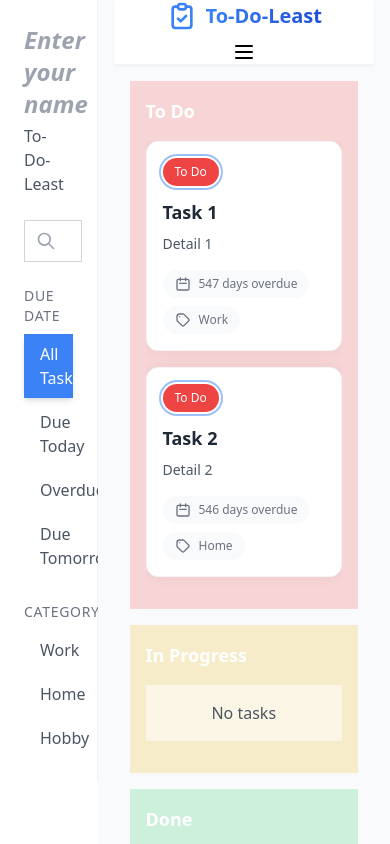
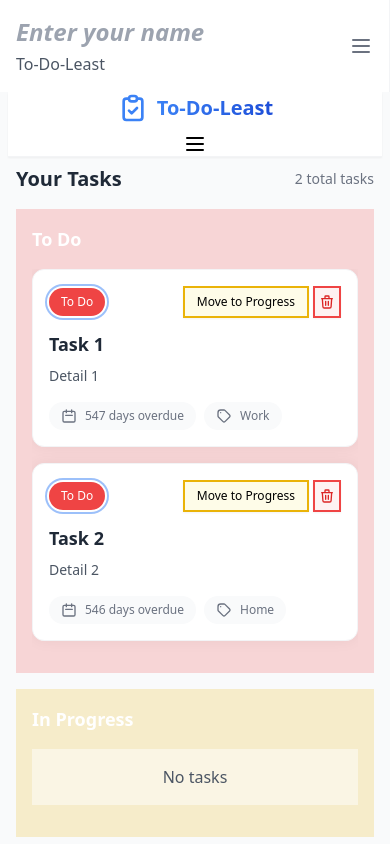
Before and after one commit to kakarifki/To-do-least, a React (Vite) app: page / in a window 390 px wide. Shown: the top 844 px of the page. Built offline with nearby package versions, Linux system fonts and the light colour scheme.

Commit message:
feat: initial mobile friendly design

```diff
--- a/index.html
+++ b/index.html
@@ -1,6 +1,8 @@
 <!doctype html>
 <html lang="en">
     <head>
+        <meta charset="UTF-8" />
+        <meta name="viewport" content="width=device-width, initial-scale=1.0, maximum-scale=1.0, user-scalable=no" />
         <!-- Primary Meta Tags -->
 <title>To-do-Least - At least you are doing something </title>
 <meta name="title" content="To-do-Least - At least you are doing something" />
--- a/src/App.tsx
+++ b/src/App.tsx
@@ -44,8 +44,8 @@ const App: FC = () => {
 
 
   return (
-    <div className="App flex min-h-screen">
-      <div className="w-1/4">
+    <div className="App flex flex-col md:flex-row min-h-screen">
+      <div className="w-full md:w-1/4 md:sticky md:top-0 md:h-screen">
         <Sidebar
           onFilterChange={setActiveFilter}
           onSearchChange={setSearchQuery}
@@ -54,7 +54,7 @@ const App: FC = () => {
           filteredTasksCount={filteredTasks.length}
         />
       </div>
-      <div className="main w-3/4 bg-gray-50">
+      <div className="main w-full md:w-3/4 bg-gray-50">
         <Layout>
           <TaskList
             tasks={filteredTasks}
--- a/src/components/common/layout/index.tsx
+++ b/src/components/common/layout/index.tsx
@@ -9,7 +9,7 @@ interface LayoutProps {
 
 const Layout: FC<LayoutProps> = ({ children }) => {
   return (
-    <div className="min-h-screen flex flex-col container mx-auto px-4 sm:px-6 lg:px-8">
+    <div className="min-h-screen flex flex-col container mx-auto px-2 sm:px-4 md:px-6 lg:px-8">
       <div className="flex-1">
         <Navbar />
         {children}
--- a/src/components/common/sidebar.tsx
+++ b/src/components/common/sidebar.tsx
@@ -71,6 +71,10 @@ const Sidebar: FC<SidebarProps> = ({
   searchQuery,
   filteredTasksCount
 }) => {
+  const [isMobileMenuOpen, setIsMobileMenuOpen] = useState(false);
+
+  const toggleMobileMenu = () => setIsMobileMenuOpen(!isMobileMenuOpen);
+
   const getFilterButtonClass = (filter: FilterType) => {
     return `py-2 px-4 rounded-lg transition-all duration-200 ${
       activeFilter === filter
@@ -80,12 +84,44 @@ const Sidebar: FC<SidebarProps> = ({
   };
 
   return (
-    <div className="sidebar w-full bg-white border-r border-gray-100 p-6 space-y-6">
+    <div className="sidebar w-full bg-white border-r border-gray-100 p-4 md:p-6 h-full">
+      <div className="flex items-center justify-between md:block">
         <div className="space-y-1">
           <NameInput />
           <p className="text-gray-600">To-Do-Least</p>
         </div>
 
+        <button
+          className="md:hidden text-gray-500 hover:text-blue-500 transition-colors duration-200"
+          onClick={toggleMobileMenu}
+          aria-label="Toggle sidebar menu"
+        >
+          <svg
+            className="w-6 h-6"
+            fill="none"
+            stroke="currentColor"
+            viewBox="0 0 24 24"
+          >
+            {isMobileMenuOpen ? (
+              <path
+                strokeLinecap="round"
+                strokeLinejoin="round"
+                strokeWidth={2}
+                d="M6 18L18 6M6 6l12 12"
+              />
+            ) : (
+              <path
+                strokeLinecap="round"
+                strokeLinejoin="round"
+                strokeWidth={2}
+                d="M4 6h16M4 12h16M4 18h16"
+              />
+            )}
+          </svg>
+        </button>
+      </div>
+
+      <div className={`space-y-6 mt-6 ${isMobileMenuOpen ? 'block' : 'hidden md:block'}`}>
         <div className="space-y-2">
           <div className="relative">
             <input
@@ -113,7 +149,7 @@ const Sidebar: FC<SidebarProps> = ({
 
         <div className="space-y-2">
           <h2 className="text-sm font-medium text-gray-500 uppercase tracking-wider">Due Date</h2>
-        <div className="flex flex-col gap-1">
+          <div className="grid grid-cols-2 md:grid-cols-1 gap-1">
             <button
               onClick={() => onFilterChange('all')}
               className={getFilterButtonClass('all')}
@@ -143,7 +179,7 @@ const Sidebar: FC<SidebarProps> = ({
 
         <div className="space-y-2">
           <h2 className="text-sm font-medium text-gray-500 uppercase tracking-wider">Category</h2>
-        <div className="flex flex-col gap-1">
+          <div className="grid grid-cols-2 md:grid-cols-1 gap-1">
             <button
               onClick={() => onFilterChange('work')}
               className={getFilterButtonClass('work')}
@@ -173,6 +209,7 @@ const Sidebar: FC<SidebarProps> = ({
           </div>
         )}
       </div>
+    </div>
   );
 };
 
--- a/src/components/item-task/index.tsx
+++ b/src/components/item-task/index.tsx
@@ -58,23 +58,37 @@ const ItemTask = ({ task, deleteTask, handleEditTaskStatus }: ItemTaskProps) =>
 
   return (
     <div className="group bg-white p-4 sm:p-6 rounded-xl shadow-[0_0_15px_rgba(0,0,0,0.05)] hover:shadow-[0_0_20px_rgba(0,0,0,0.1)] transition-all duration-300 border border-gray-100 relative">
-      <div className="flex items-center gap-2 mb-3">
+      <div className="flex items-center justify-between mb-3">
         <span
           className={`${statusColors[task.status]} text-white text-xs px-3 py-1.5 rounded-full font-medium shadow-sm
           ring-2 ring-offset-2 ${statusColors[task.status].replace('bg-', 'ring-')}/30`}
         >
           {statusLabels[task.status]}
         </span>
+
+        <div className="flex gap-1 sm:gap-2 sm:hidden">
+          {renderStatusButton()}
+          <Button
+            variant="destructive"
+            size="sm"
+            className="bg-red-50 hover:bg-red-500 text-red-600 hover:text-white border-2 border-red-500 shadow-sm hover:shadow-md transition-all duration-200 font-medium p-1 h-auto"
+            onClick={() => deleteTask(task.id)}
+          >
+            <svg className="w-4 h-4" fill="none" stroke="currentColor" viewBox="0 0 24 24" xmlns="http://www.w3.org/2000/svg">
+              <path strokeLinecap="round" strokeLinejoin="round" strokeWidth={2} d="M19 7l-.867 12.142A2 2 0 0116.138 21H7.862a2 2 0 01-1.995-1.858L5 7m5 4v6m4-6v6m1-10V4a1 1 0 00-1-1h-4a1 1 0 00-1 1v3M4 7h16" />
+            </svg>
+          </Button>
+        </div>
       </div>
 
       <div className="space-y-2 sm:space-y-3" onClick={handleNavigateToDetail}>
         <h3 className="text-lg sm:text-xl font-semibold text-gray-800 group-hover:text-blue-600 cursor-pointer transition-colors duration-200">
           {task.nameTodo}
         </h3>
-        <p className="text-sm text-gray-600 cursor-pointer group-hover:text-gray-700">
+        <p className="text-sm text-gray-600 cursor-pointer group-hover:text-gray-700 line-clamp-2">
           {task.details}
         </p>
-        <div className="flex flex-col sm:flex-row items-start sm:items-center gap-2 sm:gap-6 pt-2">
+        <div className="flex flex-wrap gap-2 pt-2">
           <p className="text-xs text-gray-500 flex items-center gap-2 bg-gray-50 px-3 py-1.5 rounded-full">
             <svg className="w-4 h-4" fill="none" stroke="currentColor" viewBox="0 0 24 24" xmlns="http://www.w3.org/2000/svg">
               <path strokeLinecap="round" strokeLinejoin="round" strokeWidth={2} d="M8 7V3m8 4V3m-9 8h10M5 21h14a2 2 0 002-2V7a2 2 0 00-2-2H5a2 2 0 00-2 2v12a2 2 0 002 2z" />
@@ -90,7 +104,7 @@ const ItemTask = ({ task, deleteTask, handleEditTaskStatus }: ItemTaskProps) =>
         </div>
       </div>
 
-      <div className="absolute right-4 top-4 flex gap-2 opacity-0 group-hover:opacity-100 transition-all duration-200 scale-95 group-hover:scale-100">
+      <div className="hidden sm:flex absolute right-4 top-4 gap-2 opacity-0 group-hover:opacity-100 transition-all duration-200 scale-95 group-hover:scale-100">
         {renderStatusButton()}
         <Button
           variant="destructive"
--- a/src/components/list-tasks/index.tsx
+++ b/src/components/list-tasks/index.tsx
@@ -36,7 +36,11 @@ const TaskList: FC<TaskListProps> = ({ tasks, deleteTask, handleEditTaskStatus }
   );
 
   return (
-    <div className="container mx-auto p-4">
+    <div className="container mx-auto p-2 sm:p-4">
+      <div className="mb-4 flex justify-between items-center">
+        <h1 className="text-xl sm:text-2xl font-bold text-gray-800">Your Tasks</h1>
+        <span className="text-sm text-gray-500">{tasks.length} total tasks</span>
+      </div>
       <TaskRow
         title="To Do"
         tasks={todoTasks}
--- a/src/pages/about.tsx
+++ b/src/pages/about.tsx
@@ -4,13 +4,13 @@ import React from 'react';
 const About: React.FC = () => {
   return (
     <Layout>
-    <div className="p-8">
-      <h1 className="text-3xl font-bold mb-4">About To-Do List Webapp</h1>
-      <p className="mb-6">
+    <div className="p-4 sm:p-6 md:p-8">
+      <h1 className="text-2xl sm:text-3xl font-bold mb-3 sm:mb-4">About To-Do List Webapp</h1>
+      <p className="text-sm sm:text-base mb-4 sm:mb-6">
         The To-Do List Webapp is a user-friendly tool designed to help users efficiently manage their daily tasks. It offers several key features to enhance task management and productivity. The application is built using React, TypeScript, and Tailwind CSS, ensuring a responsive and intuitive user experience.
       </p>
-      <h2 className="text-2xl font-bold mb-4">Features</h2>
-      <ul className="list-disc pl-8">
+      <h2 className="text-xl sm:text-2xl font-bold mb-3 sm:mb-4">Features</h2>
+      <ul className="list-disc pl-5 sm:pl-8 text-sm sm:text-base">
         <li className="mb-2">Task Creation: Users can add new tasks to their to-do list with ease.</li>
         <li className="mb-2">Task Editing: Modify existing tasks to keep your list up-to-date.</li>
         <li className="mb-2">Task Deletion: Remove completed or unwanted tasks.</li>
--- a/src/pages/error-page.tsx
+++ b/src/pages/error-page.tsx
@@ -25,10 +25,10 @@ export default function ErrorPage() {
   }
   return (
     <Layout>
-      <div id="error-page" className="container mx-auto p-4">
-        <h1 className="text-3xl font-bold mb-4">Oops!</h1>
-        <p className="text-lg mb-4">Sorry, an unexpected error has occurred.</p>
-        <p className="text-lg italic">
+      <div id="error-page" className="container mx-auto p-3 sm:p-4">
+        <h1 className="text-2xl sm:text-3xl font-bold mb-3 sm:mb-4">Oops!</h1>
+        <p className="text-base sm:text-lg mb-3 sm:mb-4">Sorry, an unexpected error has occurred.</p>
+        <p className="text-base sm:text-lg italic">
           <i>{message}</i>
         </p>
       </div>
--- a/src/pages/faq.tsx
+++ b/src/pages/faq.tsx
@@ -3,9 +3,9 @@ import Layout from '@/components/common/layout';
 const Faq = () => {
   return (
     <Layout>
-      <div className="container mx-auto p-4">
-        <h1 className="text-3xl font-bold mb-4">Frequently Asked Question</h1>
-        <p className="text-lg">This page will show FAQ</p>
+      <div className="container mx-auto p-3 sm:p-4">
+        <h1 className="text-2xl sm:text-3xl font-bold mb-3 sm:mb-4">Frequently Asked Question</h1>
+        <p className="text-base sm:text-lg">This page will show FAQ</p>
       </div>
     </Layout>
   );
--- a/src/pages/new-task.tsx
+++ b/src/pages/new-task.tsx
@@ -36,14 +36,14 @@ const NewTask: FC = () => {
   const categoryValue = watch('category');
 
   return (
-    <div className="container mx-auto px-4 py-8">
-      <div className="bg-white p-6 rounded-xl shadow-[0_0_15px_rgba(0,0,0,0.05)] hover:shadow-[0_0_20px_rgba(0,0,0,0.1)] transition-all duration-300 border border-gray-100">
-        <div className="flex items-center gap-3 mb-6">
-          <div className="h-8 w-1 bg-blue-500 rounded-full" />
-          <h2 className="text-2xl font-bold text-gray-800">Create New Task</h2>
+    <div className="container mx-auto px-2 sm:px-4 py-4 sm:py-8">
+      <div className="bg-white p-4 sm:p-6 rounded-xl shadow-[0_0_15px_rgba(0,0,0,0.05)] hover:shadow-[0_0_20px_rgba(0,0,0,0.1)] transition-all duration-300 border border-gray-100">
+        <div className="flex items-center gap-2 sm:gap-3 mb-4 sm:mb-6">
+          <div className="h-6 sm:h-8 w-1 bg-blue-500 rounded-full" />
+          <h2 className="text-xl sm:text-2xl font-bold text-gray-800">Create New Task</h2>
         </div>
 
-        <form className="space-y-6" onSubmit={handleSubmit(onSubmit)}>
+        <form className="space-y-4 sm:space-y-6" onSubmit={handleSubmit(onSubmit)}>
           <div className="space-y-2">
             <label className="block text-sm font-medium text-gray-700">Task Name</label>
             <Input
@@ -155,17 +155,17 @@ const NewTask: FC = () => {
             </div>
           </div>
 
-          <div className="flex gap-3 pt-4">
+          <div className="flex flex-col sm:flex-row gap-3 pt-4">
             <Button
               type="submit"
-              className="bg-blue-500 hover:bg-blue-600 text-white shadow-sm hover:shadow-md transition-all duration-200 font-medium px-6"
+              className="bg-blue-500 hover:bg-blue-600 text-white shadow-sm hover:shadow-md transition-all duration-200 font-medium px-6 text-sm sm:text-base w-full sm:w-auto"
             >
               Create Task
             </Button>
             <Button
               type="button"
               variant="outline"
-              className="border-2 border-gray-300 hover:bg-gray-100 shadow-sm hover:shadow-md transition-all duration-200 font-medium"
+              className="border-2 border-gray-300 hover:bg-gray-100 shadow-sm hover:shadow-md transition-all duration-200 font-medium text-sm sm:text-base w-full sm:w-auto"
               onClick={onCancel}
             >
               Cancel
--- a/src/pages/task-detail.tsx
+++ b/src/pages/task-detail.tsx
@@ -108,31 +108,31 @@ const TaskDetail: FC = () => {
   };
 
   return (
-    <div className="container mx-auto px-4 py-8 max-w-3xl">
-      <div className="mb-6">
+    <div className="container mx-auto px-2 sm:px-4 py-4 sm:py-8 max-w-3xl">
+      <div className="mb-4 sm:mb-6">
         <Button
           variant="outline"
-          className="border-2 border-gray-500 bg-gray-50 hover:bg-gray-500 hover:text-white shadow-sm hover:shadow-md transition-all duration-200 font-medium flex items-center gap-2"
+          className="border-2 border-gray-500 bg-gray-50 hover:bg-gray-500 hover:text-white shadow-sm hover:shadow-md transition-all duration-200 font-medium flex items-center gap-2 text-sm sm:text-base"
           onClick={() => navigate('/')}
         >
-          <svg className="w-5 h-5" fill="none" stroke="currentColor" viewBox="0 0 24 24" xmlns="http://www.w3.org/2000/svg">
+          <svg className="w-4 h-4 sm:w-5 sm:h-5" fill="none" stroke="currentColor" viewBox="0 0 24 24" xmlns="http://www.w3.org/2000/svg">
             <path strokeLinecap="round" strokeLinejoin="round" strokeWidth={2} d="M10 19l-7-7m0 0l7-7m-7 7h18" />
           </svg>
           Back to Homepage
         </Button>
       </div>
 
-      <div className="bg-white p-8 rounded-xl shadow-[0_0_15px_rgba(0,0,0,0.05)] hover:shadow-[0_0_20px_rgba(0,0,0,0.1)] transition-all duration-300 border border-gray-100">
-        <div className="flex items-center justify-between mb-6">
+      <div className="bg-white p-4 sm:p-8 rounded-xl shadow-[0_0_15px_rgba(0,0,0,0.05)] hover:shadow-[0_0_20px_rgba(0,0,0,0.1)] transition-all duration-300 border border-gray-100">
+        <div className="flex flex-col sm:flex-row sm:items-center sm:justify-between gap-3 mb-6">
           <span
-            className={`${statusColors[selectedTask.status]} text-white text-sm px-4 py-2 rounded-full font-medium shadow-sm
-            ring-2 ring-offset-2 ${statusColors[selectedTask.status].replace('bg-', 'ring-')}/30`}
+            className={`${statusColors[selectedTask.status]} text-white text-xs sm:text-sm px-3 sm:px-4 py-1.5 sm:py-2 rounded-full font-medium shadow-sm
+            ring-2 ring-offset-2 ${statusColors[selectedTask.status].replace('bg-', 'ring-')}/30 self-start`}
           >
             {statusLabels[selectedTask.status]}
           </span>
           <Button
             variant="outline"
-            className="border-2 border-blue-500 bg-blue-50 hover:bg-blue-500 hover:text-white shadow-sm hover:shadow-md transition-all duration-200 font-medium"
+            className="border-2 border-blue-500 bg-blue-50 hover:bg-blue-500 hover:text-white shadow-sm hover:shadow-md transition-all duration-200 font-medium text-sm sm:text-base self-end sm:self-auto"
             onClick={() => setIsEditing(!isEditing)}
           >
             {isEditing ? 'Cancel Edit' : 'Edit Task'}
@@ -140,14 +140,14 @@ const TaskDetail: FC = () => {
         </div>
 
         {isEditing ? (
-          <form onSubmit={handleEditSubmit} className="space-y-4">
+          <form onSubmit={handleEditSubmit} className="space-y-4 sm:space-y-6">
             <div>
               <label className="block text-sm font-medium text-gray-700 mb-1">Task Name</label>
               <input
                 type="text"
                 value={editForm.nameTodo}
                 onChange={(e) => setEditForm({ ...editForm, nameTodo: e.target.value })}
-                className="w-full px-4 py-2 border border-gray-300 rounded-lg focus:ring-2 focus:ring-blue-500 focus:border-blue-500"
+                className="w-full px-3 sm:px-4 py-2 border border-gray-300 rounded-lg focus:ring-2 focus:ring-blue-500 focus:border-blue-500 text-sm sm:text-base"
                 required
               />
             </div>
@@ -156,7 +156,7 @@ const TaskDetail: FC = () => {
               <textarea
                 value={editForm.details}
                 onChange={(e) => setEditForm({ ...editForm, details: e.target.value })}
-                className="w-full px-4 py-2 border border-gray-300 rounded-lg focus:ring-2 focus:ring-blue-500 focus:border-blue-500"
+                className="w-full px-3 sm:px-4 py-2 border border-gray-300 rounded-lg focus:ring-2 focus:ring-blue-500 focus:border-blue-500 text-sm sm:text-base"
                 rows={4}
                 required
               />
@@ -168,7 +168,7 @@ const TaskDetail: FC = () => {
                 min={today}
                 value={editForm.dueDate}
                 onChange={(e) => setEditForm({ ...editForm, dueDate: e.target.value })}
-                className="w-full px-4 py-2 border border-gray-300 rounded-lg focus:ring-2 focus:ring-blue-500 focus:border-blue-500"
+                className="w-full px-3 sm:px-4 py-2 border border-gray-300 rounded-lg focus:ring-2 focus:ring-blue-500 focus:border-blue-500 text-sm sm:text-base"
                 required
               />
             </div>
@@ -178,21 +178,21 @@ const TaskDetail: FC = () => {
                 type="text"
                 value={editForm.category}
                 onChange={(e) => setEditForm({ ...editForm, category: e.target.value })}
-                className="w-full px-4 py-2 border border-gray-300 rounded-lg focus:ring-2 focus:ring-blue-500 focus:border-blue-500"
+                className="w-full px-3 sm:px-4 py-2 border border-gray-300 rounded-lg focus:ring-2 focus:ring-blue-500 focus:border-blue-500 text-sm sm:text-base"
                 required
               />
             </div>
-            <div className="flex gap-3">
+            <div className="flex flex-col sm:flex-row gap-3">
               <Button
                 type="submit"
-                className="bg-blue-500 hover:bg-blue-600 text-white shadow-sm hover:shadow-md transition-all duration-200 font-medium"
+                className="bg-blue-500 hover:bg-blue-600 text-white shadow-sm hover:shadow-md transition-all duration-200 font-medium text-sm sm:text-base w-full sm:w-auto"
               >
                 Save Changes
               </Button>
               <Button
                 type="button"
                 variant="outline"
-                className="border-2 border-gray-300 hover:bg-gray-100 shadow-sm hover:shadow-md transition-all duration-200 font-medium"
+                className="border-2 border-gray-300 hover:bg-gray-100 shadow-sm hover:shadow-md transition-all duration-200 font-medium text-sm sm:text-base w-full sm:w-auto"
                 onClick={() => setIsEditing(false)}
               >
                 Cancel
@@ -201,34 +201,34 @@ const TaskDetail: FC = () => {
           </form>
         ) : (
           <>
-            <h1 className="text-3xl font-bold text-gray-800 mb-4">
+            <h1 className="text-2xl sm:text-3xl font-bold text-gray-800 mb-3 sm:mb-4">
               {selectedTask.nameTodo}
             </h1>
 
-            <p className="text-lg text-gray-600 mb-8 leading-relaxed">
+            <p className="text-base sm:text-lg text-gray-600 mb-6 sm:mb-8 leading-relaxed">
               {selectedTask.details}
             </p>
 
-            <div className="flex items-center gap-6 mb-8">
-              <p className="text-sm text-gray-500 flex items-center gap-2 bg-gray-50 px-4 py-2 rounded-full">
-                <svg className="w-5 h-5" fill="none" stroke="currentColor" viewBox="0 0 24 24" xmlns="http://www.w3.org/2000/svg">
+            <div className="flex flex-col sm:flex-row sm:items-center gap-3 sm:gap-6 mb-6 sm:mb-8">
+              <p className="text-xs sm:text-sm text-gray-500 flex items-center gap-1 sm:gap-2 bg-gray-50 px-3 sm:px-4 py-1.5 sm:py-2 rounded-full">
+                <svg className="w-4 h-4 sm:w-5 sm:h-5" fill="none" stroke="currentColor" viewBox="0 0 24 24" xmlns="http://www.w3.org/2000/svg">
                   <path strokeLinecap="round" strokeLinejoin="round" strokeWidth={2} d="M8 7V3m8 4V3m-9 8h10M5 21h14a2 2 0 002-2V7a2 2 0 00-2-2H5a2 2 0 00-2 2v12a2 2 0 002 2z" />
                 </svg>
                 {getRemainingDays(selectedTask.dueDate)}
               </p>
-              <p className="text-sm text-gray-500 flex items-center gap-2 bg-gray-50 px-4 py-2 rounded-full">
-                <svg className="w-5 h-5" fill="none" stroke="currentColor" viewBox="0 0 24 24" xmlns="http://www.w3.org/2000/svg">
+              <p className="text-xs sm:text-sm text-gray-500 flex items-center gap-1 sm:gap-2 bg-gray-50 px-3 sm:px-4 py-1.5 sm:py-2 rounded-full">
+                <svg className="w-4 h-4 sm:w-5 sm:h-5" fill="none" stroke="currentColor" viewBox="0 0 24 24" xmlns="http://www.w3.org/2000/svg">
                   <path strokeLinecap="round" strokeLinejoin="round" strokeWidth={2} d="M7 7h.01M7 3h5c.512 0 1.024.195 1.414.586l7 7a2 2 0 010 2.828l-7 7a2 2 0 01-2.828 0l-7-7A1.994 1.994 0 013 12V7a4 4 0 014-4z" />
                 </svg>
                 {selectedTask.category}
               </p>
             </div>
 
-            <div className="flex gap-3">
+            <div className="flex flex-col sm:flex-row gap-3">
               {renderStatusButton()}
               <Button
                 variant="destructive"
-                className="bg-red-50 hover:bg-red-500 text-red-600 hover:text-white border-2 border-red-500 shadow-sm hover:shadow-md transition-all duration-200 font-medium"
+                className="bg-red-50 hover:bg-red-500 text-red-600 hover:text-white border-2 border-red-500 shadow-sm hover:shadow-md transition-all duration-200 font-medium text-sm sm:text-base w-full sm:w-auto"
                 onClick={handleDelete}
               >
                 Delete Task
```
Lines whose indentation alone changed are shown as unchanged.
